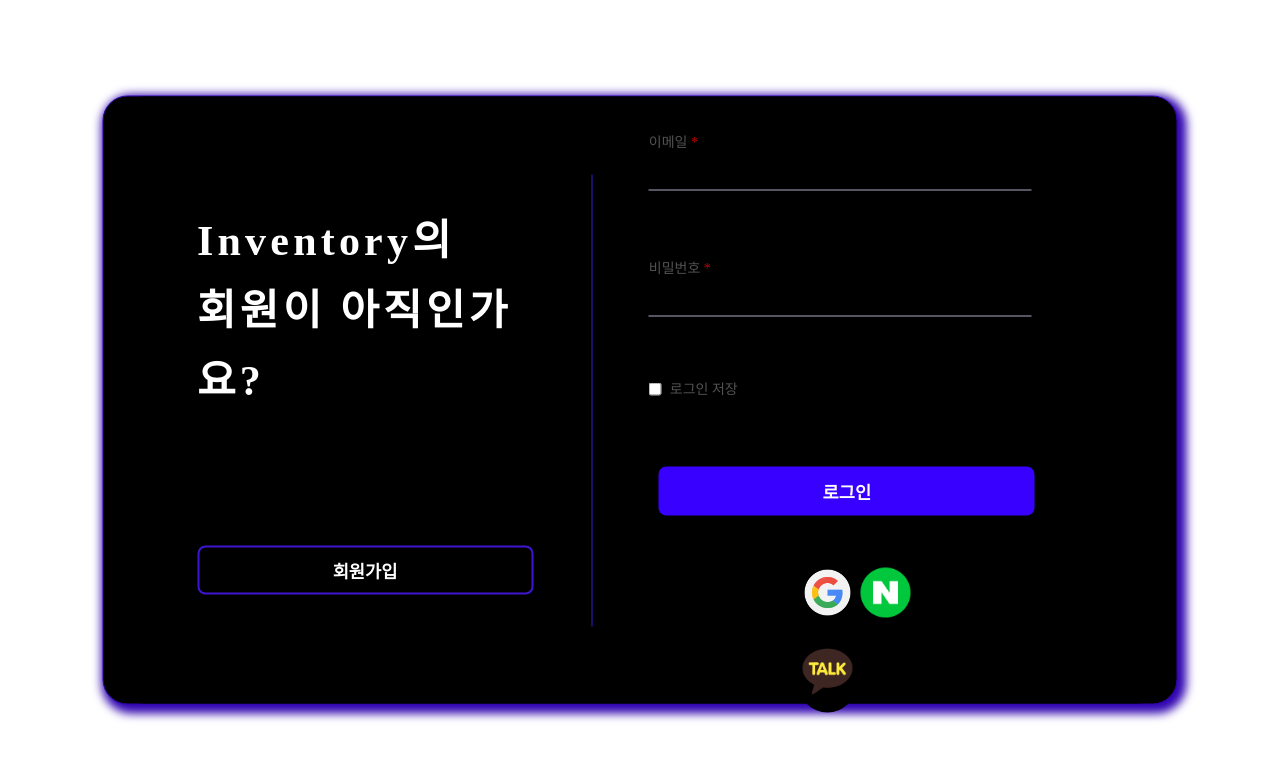
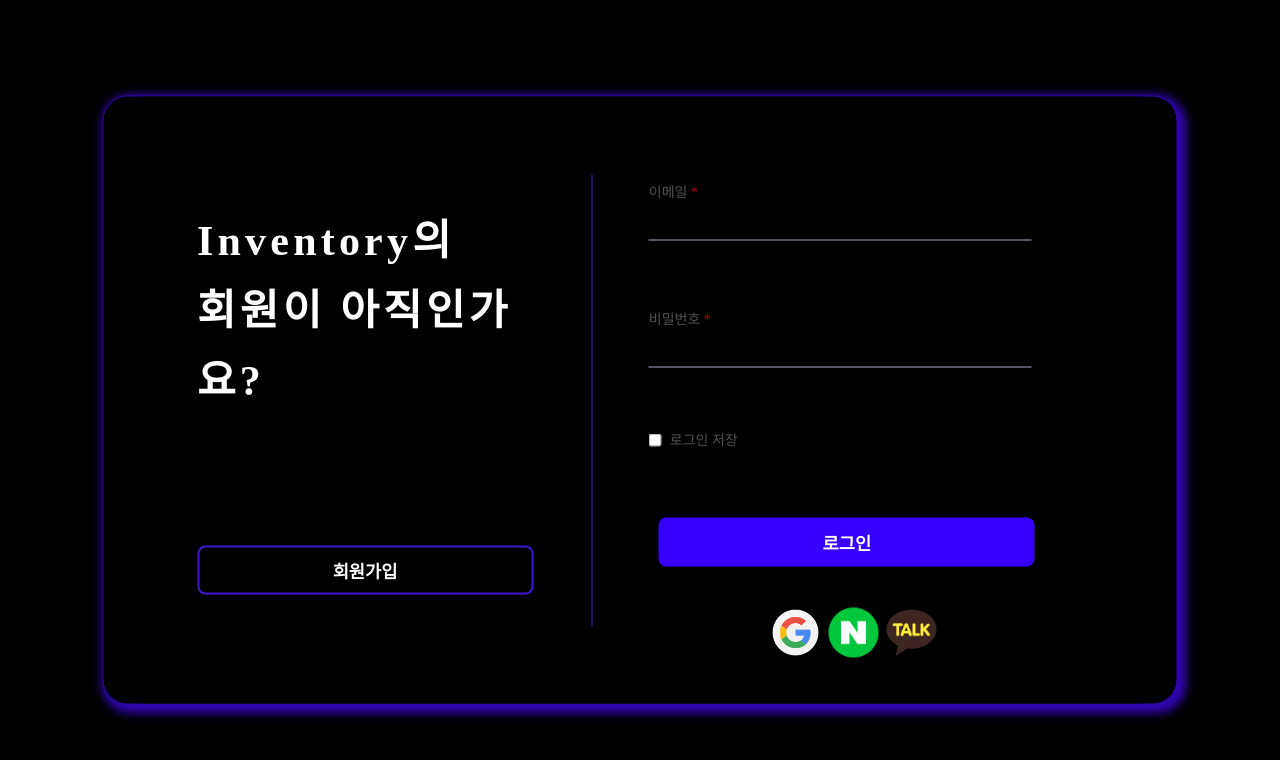
Before and after one commit to Inventory-kpol/Inventory-frontend, a React (Create React App) app: page / in a window 1280 px wide. Shown: the top 760 px of the page. Built offline with nearby package versions, Linux system fonts and the light colour scheme.

Commit message:
[Fix]소셜 로그인 수정

```diff
--- a/src/components/Login/LoginBase.jsx
+++ b/src/components/Login/LoginBase.jsx
@@ -4,7 +4,7 @@ import "../../styles/Layout.css"
 
 export default function LoginBase({children = <Outlet></Outlet>}) {
     return (
-      <div className="background-image">
+      <div>
         <div className="login-container">
           {children}
         </div>
--- a/src/styles/Layout.css
+++ b/src/styles/Layout.css
@@ -8,21 +8,8 @@
     width: 100%;
     height: 100%;
     overflow: hidden;
-    /* background-color: black; */
+    background-color: black;
   }
-
-.background-image {
-    background-size: cover;
-    width: 100vw; /* 화면 너비에 맞춤 */
-    height: 45vh; /* 화면 높이에 맞춤 */
-    background-size: cover; /* 화면에 맞게 이미지 크기 조정 */
-    background-position: center;
-    background-repeat: no-repeat;
-    border-radius: 0px 0px 4rem 0px;
-    display: flex;
-    justify-content: center;
-    align-items: center;
-}
 
   /* 둥근 직사각형 컨테이너 */
   .login-container {
--- a/src/styles/Login.css
+++ b/src/styles/Login.css
@@ -16,11 +16,11 @@ html, body {
   }
 
   .socialLoginContainer {
-    padding: 0.625rem 10.625rem;
+    padding: 0.125rem 8.625rem;
   }
 
   .socialLoginButton {
-    padding: 0.825rem 0.25rem;
+    padding: 0.625rem 0.25rem;
     border: none;
     border-radius: 50px;
     width: 50;
```
